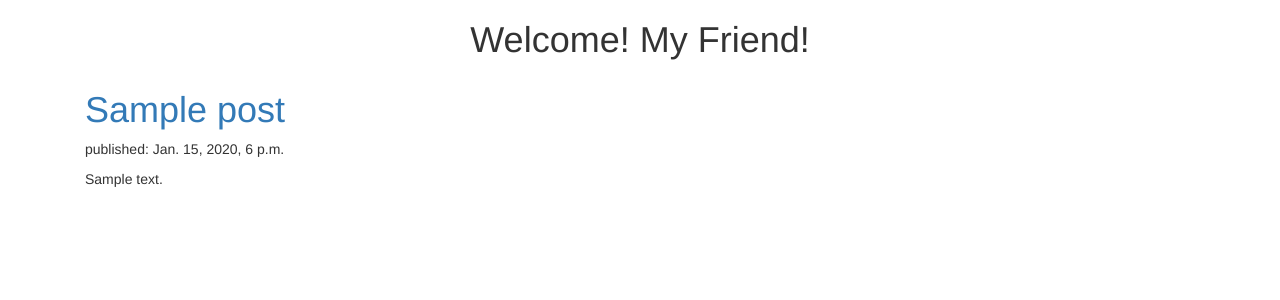
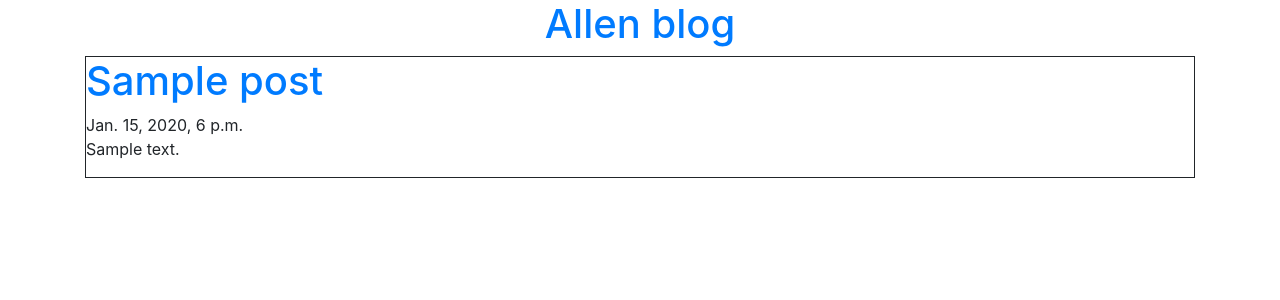
Before and after one commit to janetat/Djangogirls-tutorial, a Django app: template blog/templates/blog/post_list.html in a window 1280 px wide. Shown: the top 300 px of the page. Run offline with Django 3.2, Linux system fonts and the light colour scheme; the template is opened without the code that fills it: values that come from a table or form of the project are taken from there, others are empty; tables that the repository leaves empty hold one stand-in row (values such as "Sample post"); some libraries are stand-ins or nearby versions.

Commit message:
模板extending

```diff
--- a/blog/static/css/blog.css
+++ /dev/null
@@ -1,3 +0,0 @@
-.page-header {
-    margin: 0 auto;
-}
--- /dev/null
+++ b/blog/templates/blog/base.html
@@ -0,0 +1,27 @@
+{% load static %}
+<html>
+<head>
+    <title>Allen's blog</title>
+    <link href="https://cdn.bootcss.com/bootstrap/4.1.1/css/bootstrap.min.css" rel="stylesheet">
+    <link rel="stylesheet" href="{% static 'css/blog.css' %}">
+</head>
+
+<body>
+
+<div class="text-center">
+    <h1><a href="/">Allen blog</a></h1>
+</div>
+
+<div class="content container">
+    <div class="row">
+        <div class="col-12">
+            {% block content %}
+            {% endblock %}
+        </div>
+    </div>
+</div>
+
+</div>
+
+</body>
+</html>
--- a/blog/templates/blog/post_list.html
+++ b/blog/templates/blog/post_list.html
@@ -1,49 +1,13 @@
-{% load static %}
-<html>
-<head>
-    <title>Allen's blog</title>
-    <link href="https://cdn.bootcss.com/bootstrap/4.1.1/css/bootstrap.min.css" rel="stylesheet">
-    <link href="https://cdn.bootcss.com/font-awesome/4.7.0/css/font-awesome.min.css" rel="stylesheet">
-    <link rel="stylesheet" href="{% static 'css/blog.css' %}">
-</head>
-<body>
+{% extends 'blog/base.html' %}
 
-<!DOCTYPE html>
-<html lang="en">
-<head>
-    <title>Allen blog</title>
-    <meta charset="utf-8">
-    <meta name="viewport" content="width=device-width, initial-scale=1">
-    <link rel="stylesheet" href="https://maxcdn.bootstrapcdn.com/bootstrap/3.3.7/css/bootstrap.min.css">
-    <script src="https://ajax.googleapis.com/ajax/libs/jquery/3.3.1/jquery.min.js"></script>
-    <script src="https://maxcdn.bootstrapcdn.com/bootstrap/3.3.7/js/bootstrap.min.js"></script>
-</head>
-<body>
-
-
-<div class="container">
-    <div class="text-center">
-        <h1>Welcome! My Friend!</h1>
-    </div>
-
-    <div class="row">
-        <div class="col-sm-4">
-            {% for post in posts %}
-                <div class="post">
-                    <h1><a href="">{{ post.title }}</a></h1>
-                    <div>
-                        <p>published: {{ post.published_date }}</p>
-                    </div>
-                    <p>{{ post.text|linebreaksbr }}</p>
-                </div>
-            {% endfor %}
+{% block content %}
+    {% for post in posts %}
+        <div class="post" style="border: 1px solid">
+            <h1><a href="">{{ post.title }}</a></h1>
+            <div class="date">
+                {{ post.published_date }}
+            </div>
+            <p>{{ post.text|linebreaksbr }}</p>
         </div>
-    </div>
-</div>
-
-</body>
-</html>
-
-
-</body>
-</html>
+    {% endfor %}
+{% endblock %}
```
